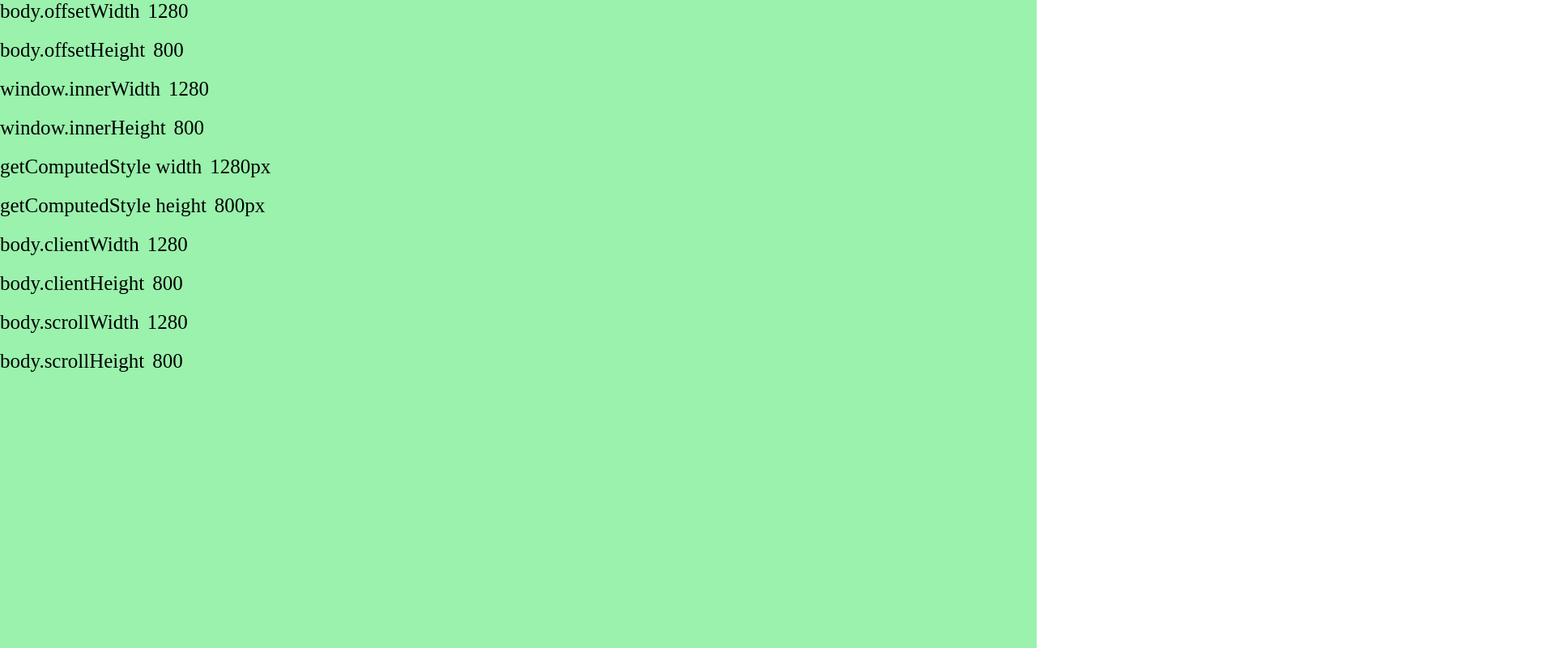
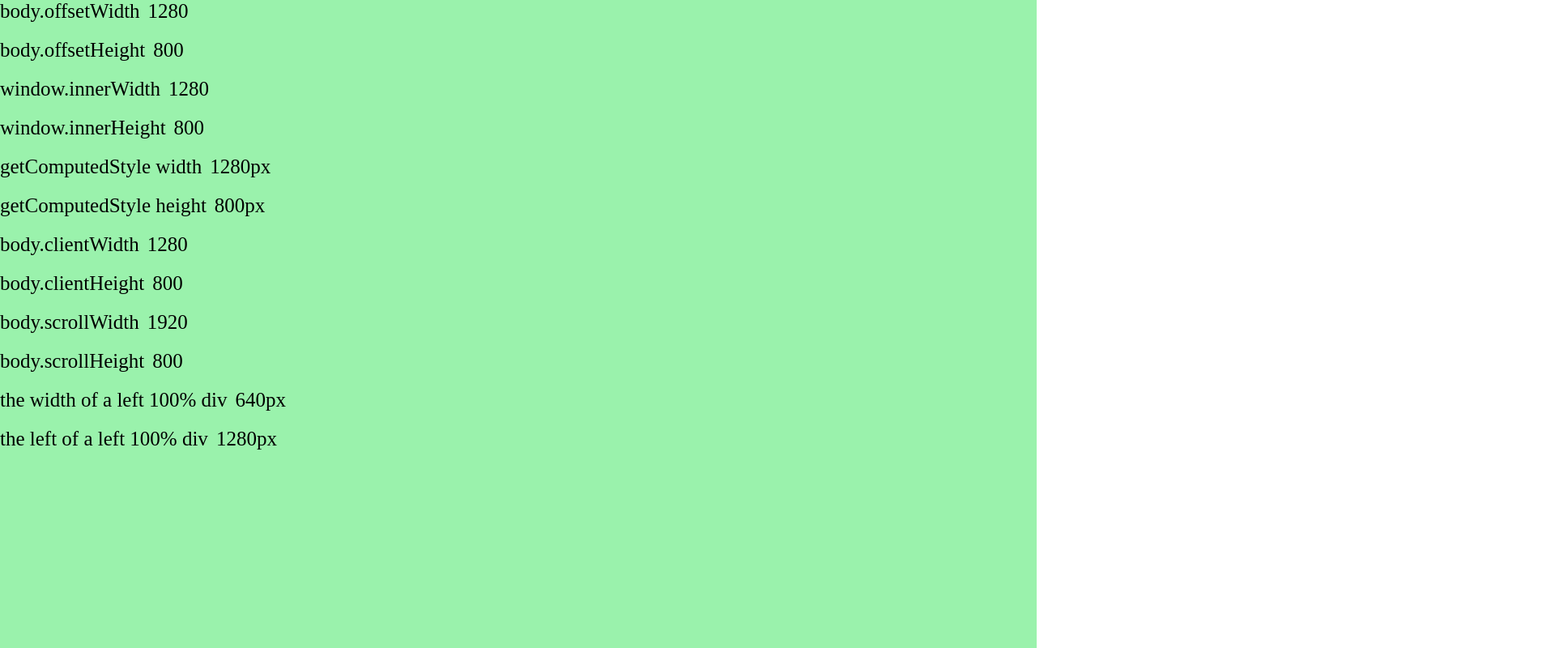
Before and after one commit to 0sylvanas/0sylvanas.github.io, a plain HTML site: page client/index.html in a window 1280 px wide. Shown: the whole page at 81% size, 1920 px wide, since content can reach past the window. Drawn offline with Linux system fonts and the light colour scheme.

Commit message:
add left

```diff
--- a/client/index.html
+++ b/client/index.html
@@ -11,10 +11,11 @@
             *{padding: 0px;margin: 0px;}
             .base{font-size: 25px;margin-bottom: 20px;}
             .base p{margin-left: 10px;display: inline-block;}
+            .div{position: absolute;top:50%;left:100%;width: 50%;height: 50%;}
         </style>
     </head>
     <body style="position:absolute;width:100%;height:100%;">
-        <div style="width:100%;;height:800px;background-color:#9AF2AC;">
+        <div style="position: relative;width:100%;;height:800px;background-color:#9AF2AC;">
             <ul>
                 <li class="base">
                     body.offsetWidth<p class="type1"></p>
@@ -46,7 +47,14 @@
                 <li class="base">
                     body.scrollHeight<p class="type10"></p>
                 </li>
+                <li class="base">
+                    the width of a left 100% div<p class="type11"></p>
+                </li>
+                <li class="base">
+                    the left of a left 100% div<p class="type12"></p>
+                </li>
             </ul>
+            <div class="div"></div>
         </div>
         <script>
             var getParameters = function() {
@@ -60,6 +68,8 @@
                 document.querySelector('.type8').innerHTML = document.body.clientHeight;
                 document.querySelector('.type9').innerHTML = document.body.scrollWidth;
                 document.querySelector('.type10').innerHTML = document.body.scrollHeight;
+                document.querySelector('.type11').innerHTML = document.defaultView.getComputedStyle(document.querySelector('.div'))['width'];
+                document.querySelector('.type12').innerHTML = document.defaultView.getComputedStyle(document.querySelector('.div'))['left'];
             }
             getParameters();
             addEventListener('resize', getParameters, false);
```
